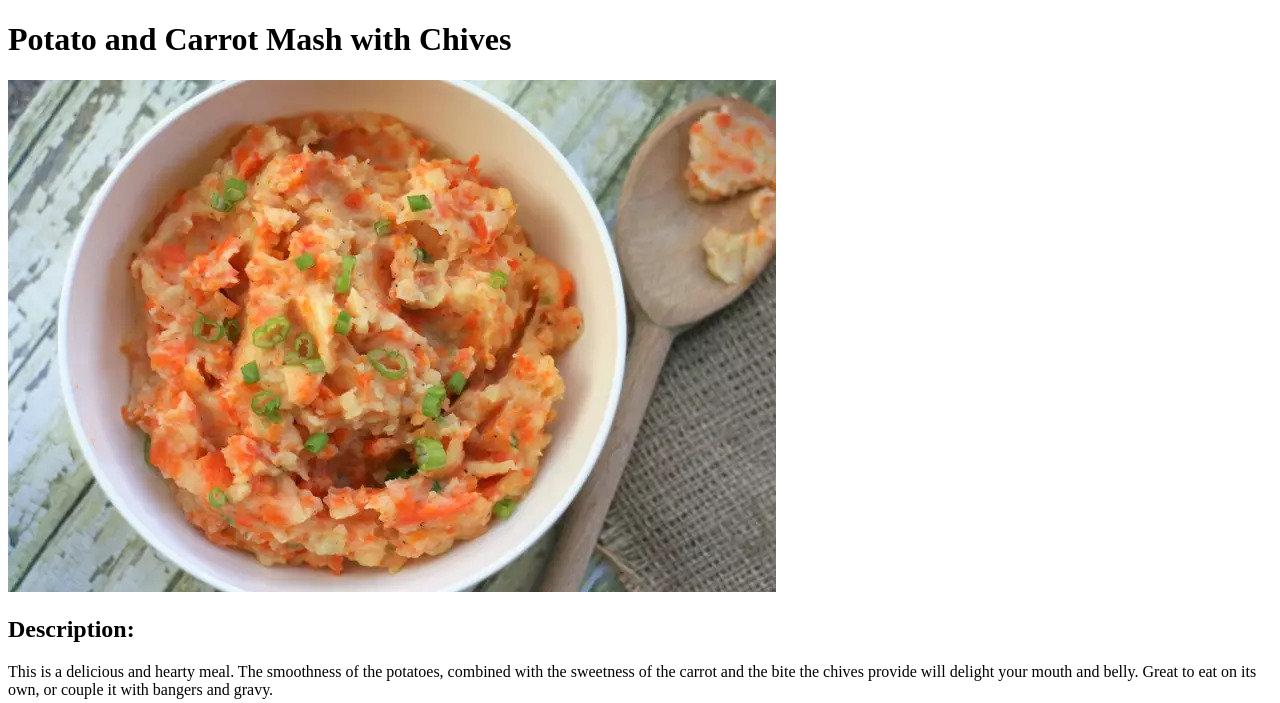
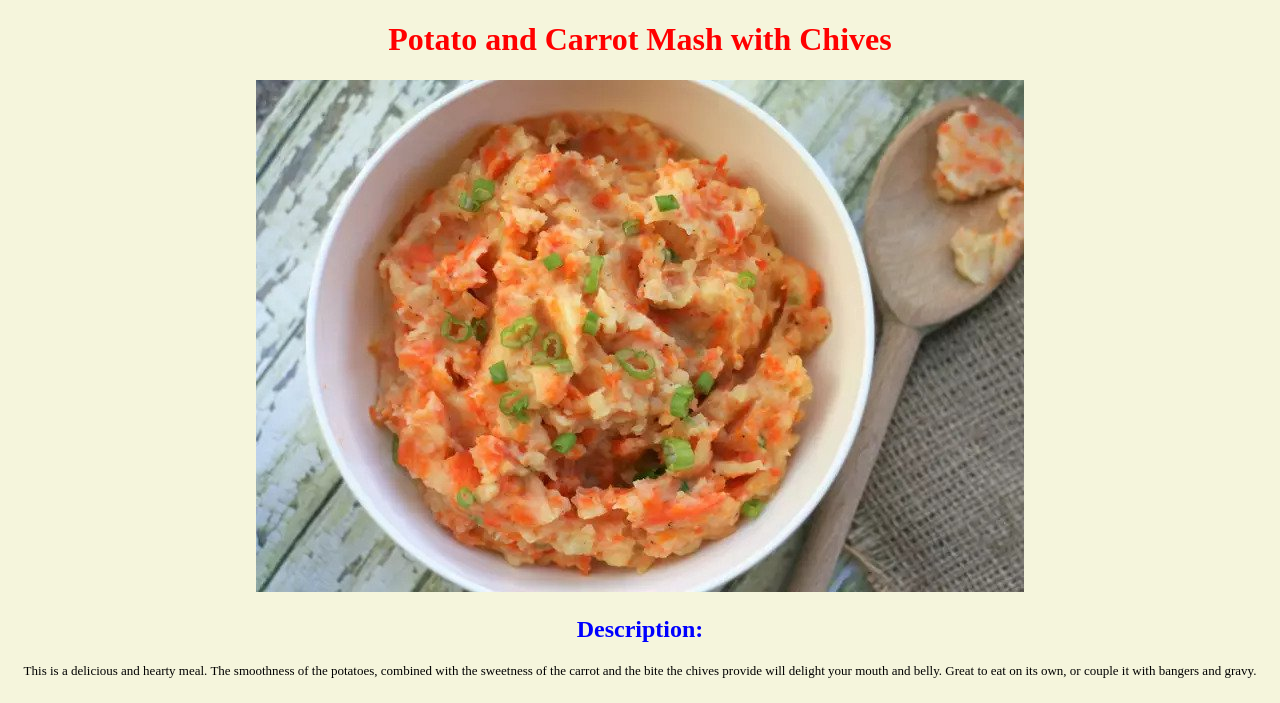
Before and after one commit to vesamart/odin_recipes, a plain HTML site: page recipes/mash.html in a window 1280 px wide. Shown: the top 703 px of the page. Drawn offline with Linux system fonts and the light colour scheme.

Commit message:
edited selectors in styles.css

```diff
--- a/styles.css
+++ b/styles.css
@@ -1,16 +1,16 @@
-.body {
+body {
     background-color: beige;
     text-align: center;
 }
 
-.h1 {
+h1 {
     color: red;
 }
 
-.h2 {
+h2 {
     color: blue;
 }
 
-.p  {
+p  {
     font-size: 13px;
 }
```
